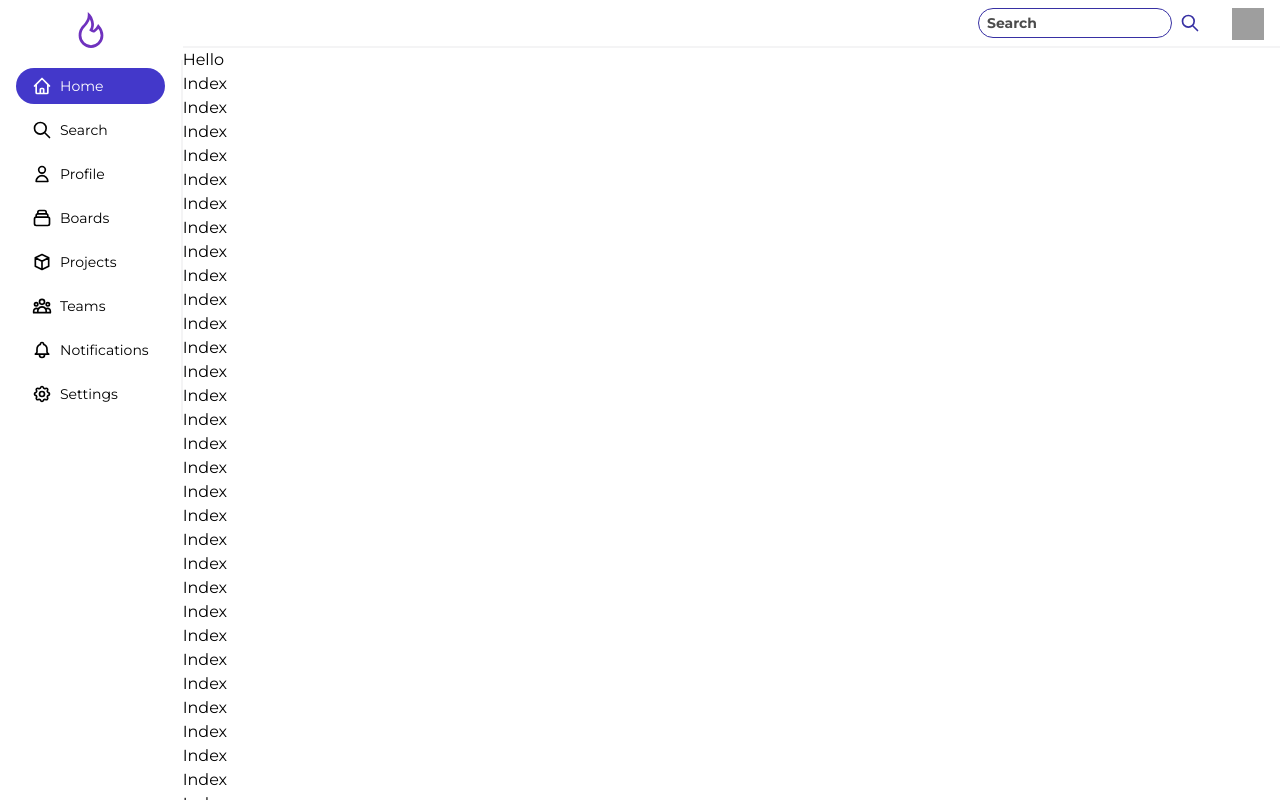
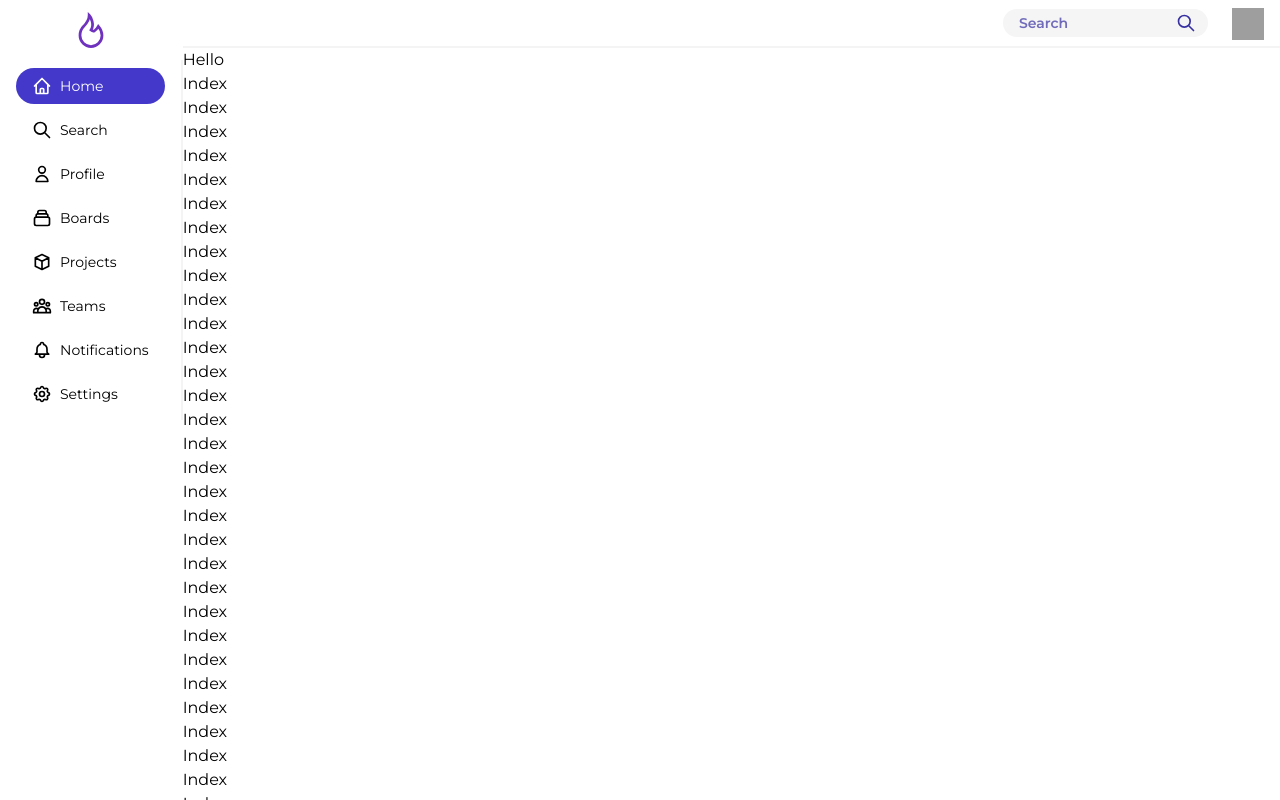
Before and after one commit to mertturkmenoglu/avalanche, a Next.js app in the folder packages/web/: page / in a window 1280 px wide. Built offline with nearby package versions, Linux system fonts and the light colour scheme; grey boxes are pictures that could not be loaded.

Commit message:
Fix appbar search input style

```diff
--- a/packages/web/components/AppBar.tsx
+++ b/packages/web/components/AppBar.tsx
@@ -43,9 +43,15 @@ const AppBar = (props: Props): JSX.Element => {
       className={`bg-white dark:bg-gray-600 h-12 flex flex-row py-1 border-b-2 border-gray-100 ${props.className}`}
     >
       <form className="ml-auto flex items-center">
-        <input type="text" className="border-2 border-indigo-800 border rounded-full g-focus px-2 text-sm font-bold placeholder-black placeholder-opacity-70 py-1" placeholder="Search"/>
+        <input
+          type="text"
+          className={`
+            bg-trueGray-100 rounded-full g-focus px-4
+            text-sm font-semibold placeholder-indigo-800 placeholder-opacity-70 py-1
+          `}
+          placeholder="Search"/>
         <button type="submit" className="g-focus" aria-labelledby="app-bar-search-icon-desc">
-          <SearchIcon className="h-5 w-5 mx-2 text-indigo-800"/>
+          <SearchIcon className="h-5 w-5 -ml-8 text-indigo-800"/>
         </button>
         <p id="app-bar-search-icon-desc" className="hidden" tabIndex={-1}>Search</p>
       </form>
```
